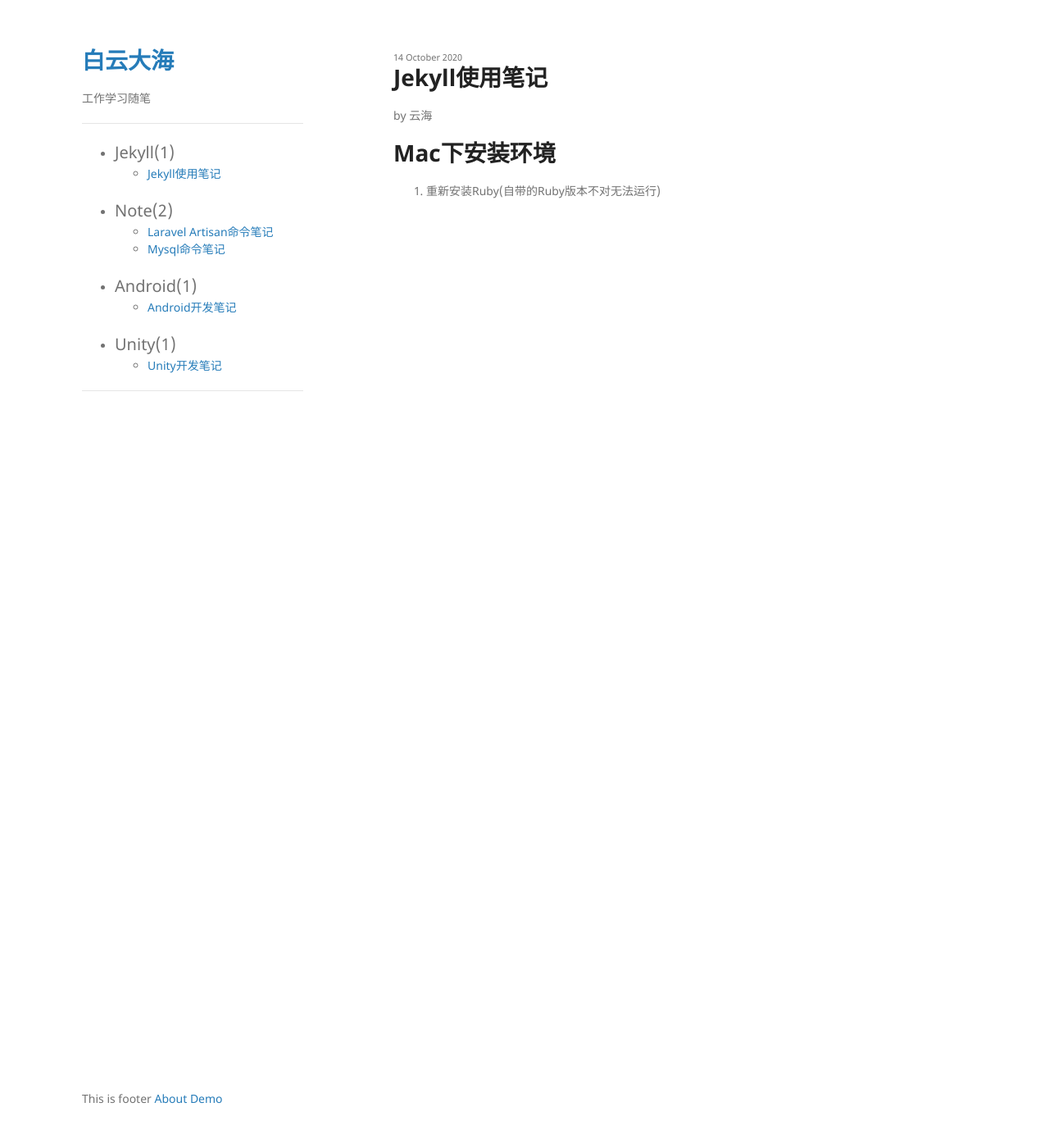
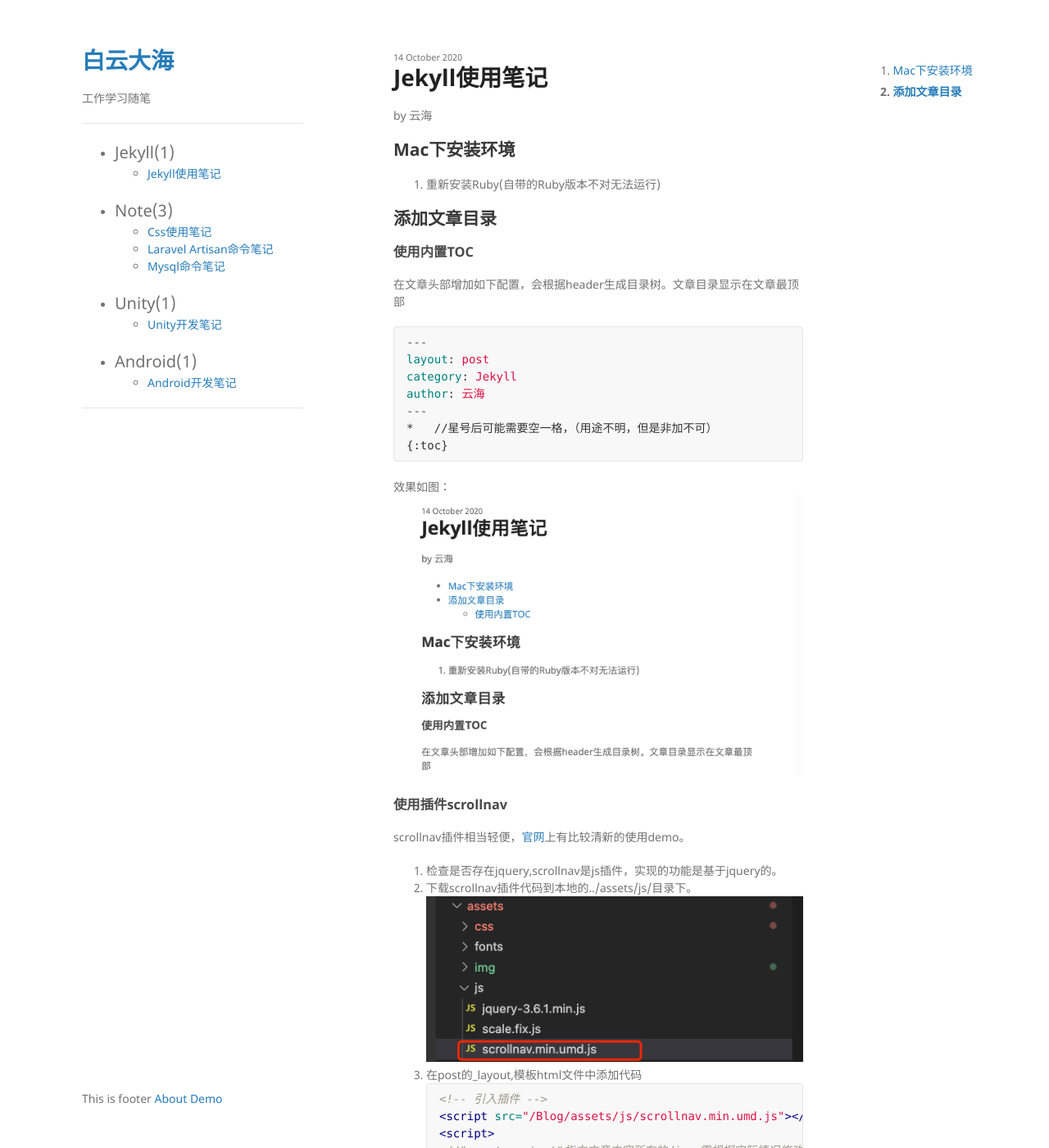
Before and after one commit to huangyunhai/Blog, a Jekyll site: the page built from _posts/Jekyll/2020-10-14-Jekyll使用笔记.md, in a window 1280 px wide and 1400 px high. Shown: the whole window at 82% size. Built offline with Jekyll 4.4.1, drawn with Linux system fonts in a browser that asks for light colours; some of the changed text lies outside the part shown.

Commit message:
提交Jekyll使用笔记

````diff
--- a/_layouts/post.html
+++ b/_layouts/post.html
@@ -11,16 +11,13 @@ layout: default
 
 <!-- 文章目录 -->
 <link rel="stylesheet" href="{{ "/assets/css/poss.css?v=" | append: site.github.build_revision | relative_url }}">
+<!-- 引入插件 -->
 <script src="{{ "/assets/js/scrollnav.min.umd.js" | relative_url}}"></script>
 
 <script>
     const ct = document.querySelector('.post-content');  //".post-content"指向文章内容所在的div，需根据实际情况修改
+    // 直接调用初始化接口与demo中一致
     scrollnav.init(ct, {
         debug: false,
-        easingStyle: 'linear',
-        //section为一级目录，subsection为二级目录
-        //以下两行意为h3为一级目录，h4为二级目录（个人只需要一级目录，所以注释了二级目录）
-        sections: ($('.post-content > h1').length>0) ? 'h2' : 'h3',
-        // subSections: ($('.post-content > h1').length>0) ? 'h3' : 'h4',
     });
 </script>
--- a/_posts/Jekyll/2020-10-14-Jekyll使用笔记.md
+++ b/_posts/Jekyll/2020-10-14-Jekyll使用笔记.md
@@ -3,5 +3,46 @@ layout: post
 category: Jekyll
 author: 云海
 ---
-# Mac下安装环境
+## Mac下安装环境
 1. 重新安装Ruby(自带的Ruby版本不对无法运行)
+
+## 添加文章目录
+### 使用内置TOC
+在文章头部增加如下配置，会根据header生成目录树。文章目录显示在文章最顶部
+
+```markdown
+---
+layout: post
+category: Jekyll
+author: 云海
+---
+*   //星号后可能需要空一格，（用途不明，但是非加不可）
+{:toc}
+```
+
+效果如图：
+![jekyll-toc](/assets/img/Jekyll使用笔记/jekyll-toc.png)
+
+### 使用插件scrollnav
+scrollnav插件相当轻便，[官网](https://scrollnav.com/)上有比较清新的使用demo。
+1. 检查是否存在jquery,scrollnav是js插件，实现的功能是基于jquery的。
+2. 下载scrollnav插件代码到本地的../assets/js/目录下。
+![jekyll-assets-js](/assets/img/Jekyll使用笔记/jekyll-assets-js.png)
+3. 在post的_layout,模板html文件中添加代码
+```html
+<!-- 引入插件 -->
+<script src="{{ '/assets/js/scrollnav.min.umd.js' | relative_url}}"></script>
+<script>
+    //".post-content"指向文章内容所在的div，需根据实际情况修改
+    const ct = document.querySelector('.post-content');
+    // 直接调用初始化接口与demo中一致
+    scrollnav.init(ct, {
+        debug: false,
+    });
+</script>
+```
+
+4. 添加post css样式，直接复制demo上的样式在本地调整布局位置。效果如下：<br/>
+![jekyll-scrollnav](/assets/img/Jekyll使用笔记/jekyll-scrollnav.png)
+
+5. 最后根据喜好调整样式
--- a/assets/css/poss.scss
+++ b/assets/css/poss.scss
@@ -23,7 +23,7 @@
 .scroll-nav__list {
   margin: 0;
   padding-left: 1.4em;
-  list-style-type: none;
+  // list-style-type: none;
 }
 
 
@@ -35,24 +35,10 @@
   font-weight: 600;
   position: relative;
 
-  &:before {
-    content: '';
-    display: block;
-    width: 14px;
-    height: 14px;
-    background: rgb(99, 99, 99);
-    position: absolute;
-    left: -20px;
-    top: 4px;
-
-    border-radius: 50%;
-    overflow: hidden;
-  }
-
 }
 
 .scroll-nav__link {
-  color: #0645ad;
+  // color: #0645ad;
   text-decoration: none;
   //display: block;
   //margin: 0 auto;
````
Also changed, not shown: _posts/Note/2020-11-26-CSS使用笔记 .md (+0 -2 lines), assets/img/Jekyll使用笔记/Jekyll-Toc.png (added), assets/img/Jekyll使用笔记/jekyll-assets-js.png (added), assets/img/Jekyll使用笔记/jekyll-import.png (added), assets/img/Jekyll使用笔记/jekyll-scrollnav.png (added).
